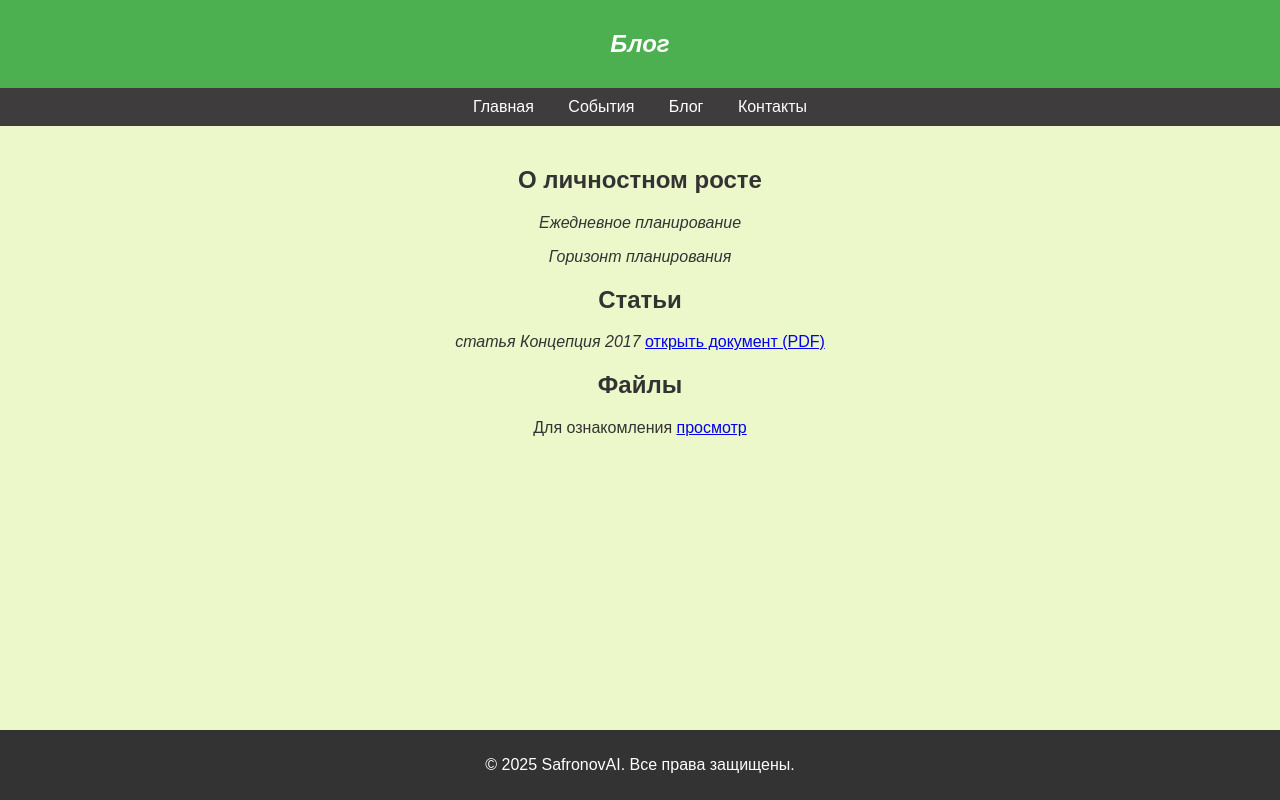
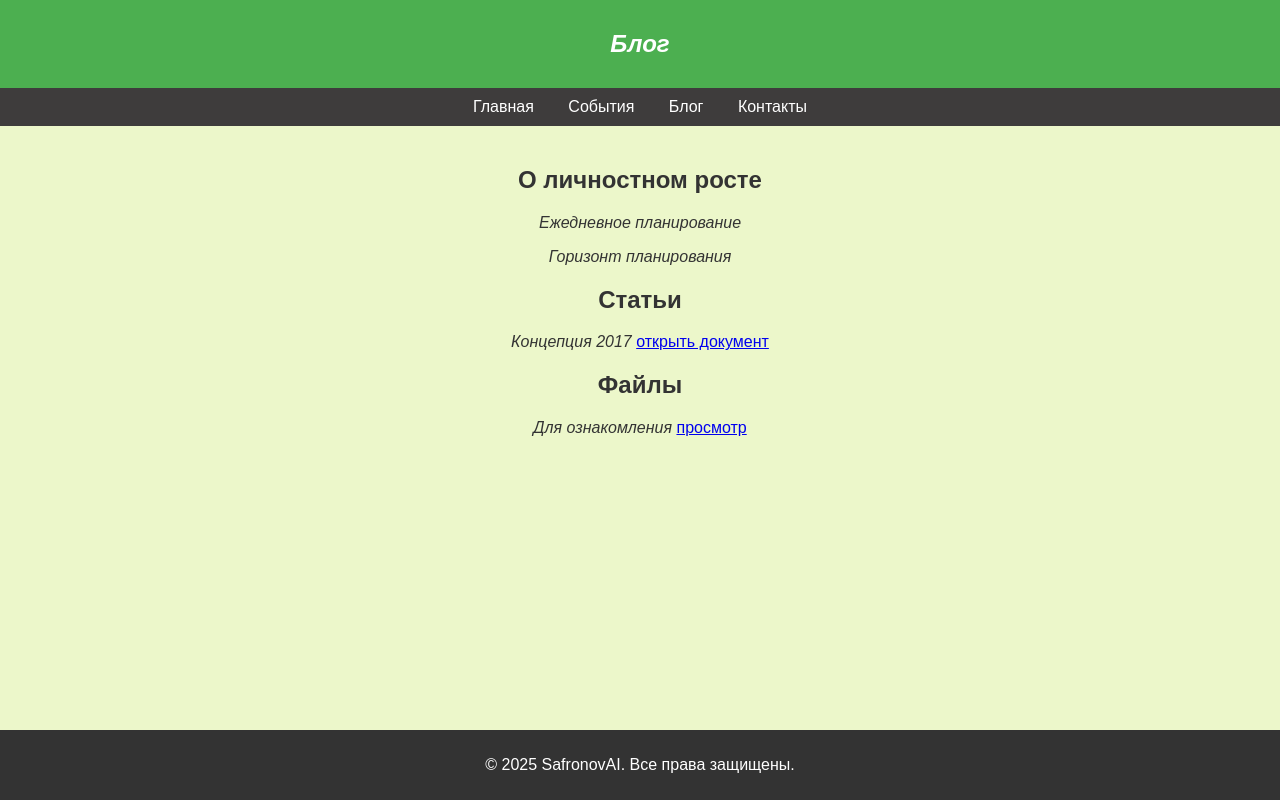
Before and after one commit to alex-e-i/-1, a plain HTML site: page blog.html in a window 1280 px wide. Drawn offline with Linux system fonts and the light colour scheme.

Commit message:
Add files via upload
Правка заглавных букв

```diff
--- a/blog.html
+++ b/blog.html
@@ -72,10 +72,10 @@
             <i>Ежедневное планирование</i>
            <p> <i>Горизонт планирования</i></p>
             <h2>Статьи</h2>
-            <p><i>cтатья Концепция 2017</i>
-            <a href="concepcia.pdf" target="_blank">открыть документ (PDF)</a>
+            <p><i>Концепция 2017</i>
+            <a href="concepcia.pdf" target="_blank">открыть документ</a>
             <h2>Файлы</h2>
-            <p>Для ознакомления <a href=https://t.me/+UtMtozr3XIkyMjRi> просмотр</a></p>
+            <p><i>Для ознакомления</i> <a href=https://t.me/+UtMtozr3XIkyMjRi> просмотр</a></p>
         </div>
     </main>
     <footer>
```
